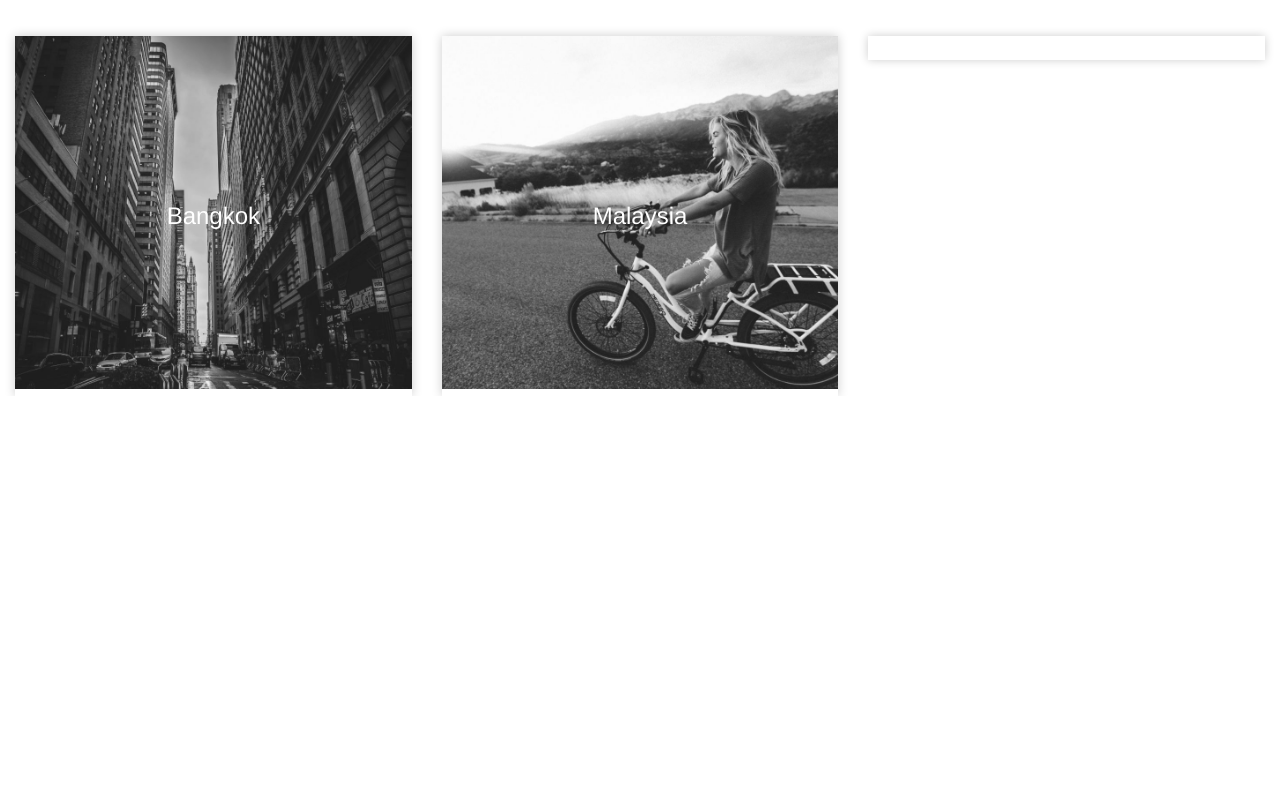
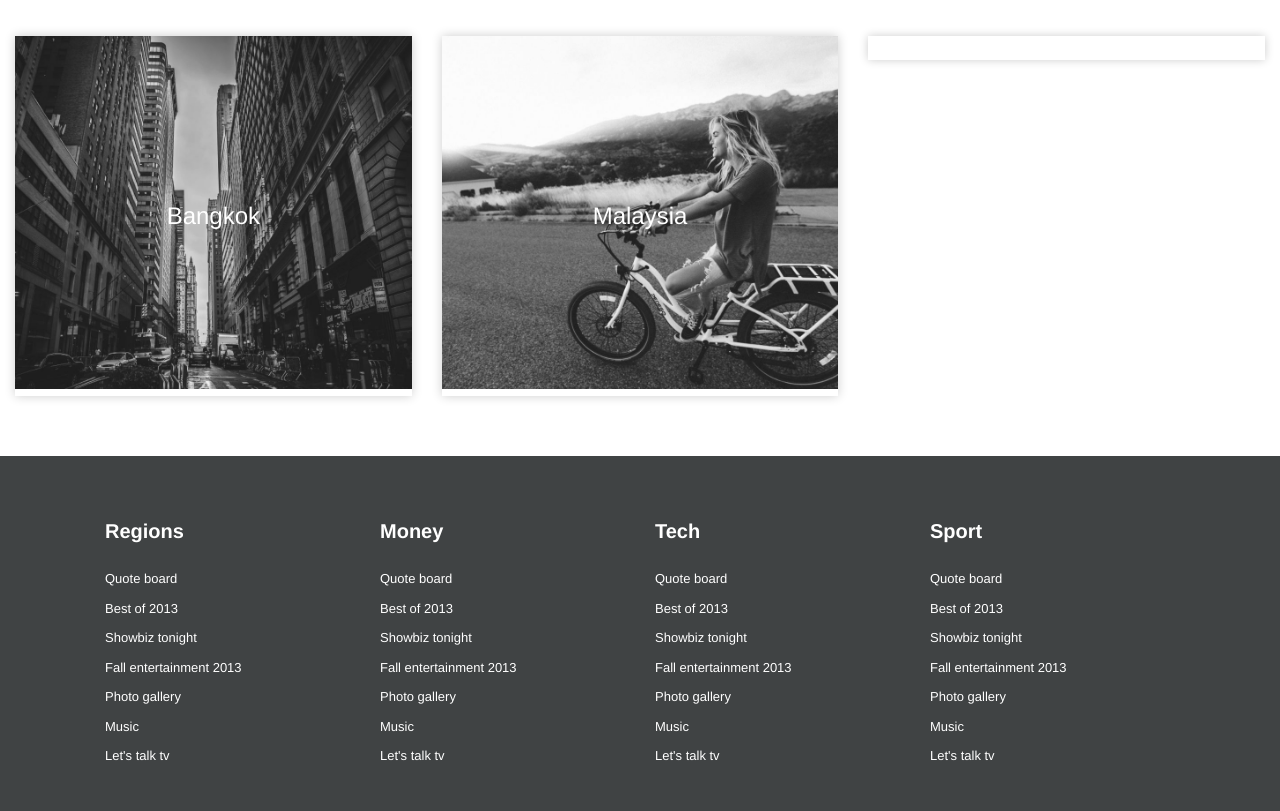
Before and after one commit to srichsun/Front-End-Lab, a plain HTML site: page index.html in a window 1280 px wide. Shown: the part 1716-2527 px from the top of the page. Before the commit the page ends 2112 px from the top, so only its background shows below. Drawn offline with Linux system fonts and the light colour scheme.

Commit message:
Project finished Version 1.0  - 13.9 add footer

```diff
--- a/css/_theme.css
+++ b/css/_theme.css
@@ -189,3 +189,25 @@
     overflow: hidden;
     margin-bottom: 30px;
 }
+
+/*footer*/
+
+.site-footer {
+    margin-top: 60px;
+    padding: 40px 0;
+    background-color: #404344;
+}
+
+@media (max-width: 992px) {
+    .site-footer {
+        display: none;
+    }
+}
+
+.site-footer .nav-link {
+    font-size: 13px;
+}
+
+.site-footer .block-title {
+    margin-bottom: 18px;
+}
--- a/index.html
+++ b/index.html
@@ -187,6 +187,67 @@
         </div>
     </div>
 
+    <!-- footer -->
+    <footer class="site-footer dark-bg sm-hidden ">
+        <div class="container site-footer-inner">
+
+            <div class="row">
+                <div class="col-sm-6 col-md-3">
+                    <!-- 其他選單 -->
+                    <h3 class="block-title">Regions</h3>
+                    <ul class="nav">
+                        <li><a href="#" class="nav-link">Quote board</a></li>
+                        <li><a href="#" class="nav-link">Best of 2013</a></li>
+                        <li><a href="#" class="nav-link">Showbiz tonight</a></li>
+                        <li><a href="#" class="nav-link">Fall entertainment 2013</a></li>
+                        <li><a href="#" class="nav-link">Photo gallery</a></li>
+                        <li><a href="#" class="nav-link">Music</a></li>
+                        <li><a href="#" class="nav-link">Let's talk tv</a></li>
+                    </ul>
+                </div>
+                <div class="col-sm-6 col-md-3">
+                    <!-- 其他選單 -->
+                    <h3 class="block-title">Money</h3>
+                    <ul class="nav">
+                        <li><a href="#" class="nav-link">Quote board</a></li>
+                        <li><a href="#" class="nav-link">Best of 2013</a></li>
+                        <li><a href="#" class="nav-link">Showbiz tonight</a></li>
+                        <li><a href="#" class="nav-link">Fall entertainment 2013</a></li>
+                        <li><a href="#" class="nav-link">Photo gallery</a></li>
+                        <li><a href="#" class="nav-link">Music</a></li>
+                        <li><a href="#" class="nav-link">Let's talk tv</a></li>
+                    </ul>
+                </div>
+                <div class="col-sm-6 col-md-3">
+                    <!-- 其他選單 -->
+                    <h3 class="block-title">Tech</h3>
+                    <ul class="nav">
+                        <li><a href="#" class="nav-link">Quote board</a></li>
+                        <li><a href="#" class="nav-link">Best of 2013</a></li>
+                        <li><a href="#" class="nav-link">Showbiz tonight</a></li>
+                        <li><a href="#" class="nav-link">Fall entertainment 2013</a></li>
+                        <li><a href="#" class="nav-link">Photo gallery</a></li>
+                        <li><a href="#" class="nav-link">Music</a></li>
+                        <li><a href="#" class="nav-link">Let's talk tv</a></li>
+                    </ul>
+                </div>
+                <div class="col-sm-6 col-md-3">
+                    <!-- 其他選單 -->
+                    <h3 class="block-title">Sport</h3>
+                    <ul class="nav">
+                        <li><a href="#" class="nav-link">Quote board</a></li>
+                        <li><a href="#" class="nav-link">Best of 2013</a></li>
+                        <li><a href="#" class="nav-link">Showbiz tonight</a></li>
+                        <li><a href="#" class="nav-link">Fall entertainment 2013</a></li>
+                        <li><a href="#" class="nav-link">Photo gallery</a></li>
+                        <li><a href="#" class="nav-link">Music</a></li>
+                        <li><a href="#" class="nav-link">Let's talk tv</a></li>
+                    </ul>
+                </div>
+            </div>
+
+        </div>
+    </footer>
 
 
 
```
